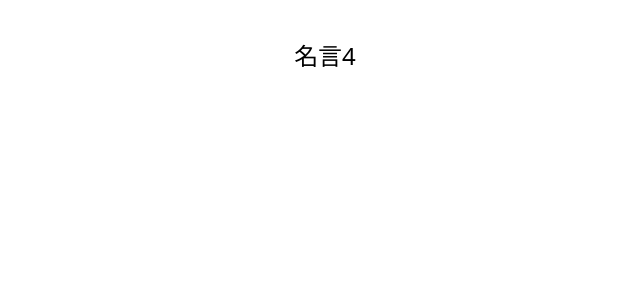
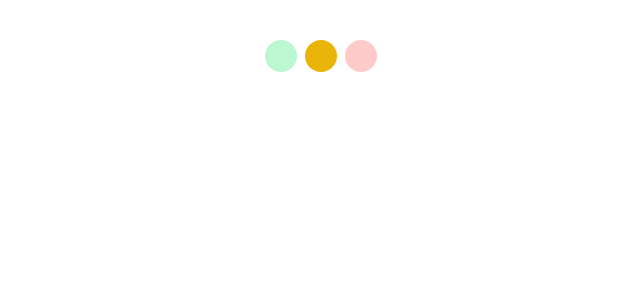
Before and after one commit to shinobu-takahata/react_easy_layout_component, a React (Vite) app: page / in a window 1280 px wide. Shown: the top 300 px of the page, without its empty margins (315-955 px from the left). Built offline with nearby package versions, Linux system fonts and the light colour scheme.

Commit message:
✨ TrafficLight Component

```diff
--- a/src/App.tsx
+++ b/src/App.tsx
@@ -6,12 +6,13 @@
 // import Temperature from "./components/Temperature/Temperature";
 // import Quiz from "./components/Quiz/Quiz";
 // import Clock from "./components/Clock/Clock";
-import RandomQuotes from "./components/RandomQuotes/RandomQuotes";
+// import RandomQuotes from "./components/RandomQuotes/RandomQuotes";
+import TrafficLight from "./components/TrafficLight/TrafficLight";
 
 function App() {
   return (
     <>
-      <RandomQuotes />
+      <TrafficLight />
     </>
   );
 }
--- /dev/null
+++ b/src/components/TrafficLight/TrafficLight.tsx
@@ -0,0 +1,31 @@
+import { useTrafficLight } from "../../hooks/useTrafficLight";
+
+export default function TrafficLight() {
+  const { currentTrafficLight } = useTrafficLight();
+
+  return (
+    <div className="mx-auto max-w-4xl mt-10">
+      <div className="flex justify-center">
+        <h3 className="text-center text-2xl">
+          <span
+            className={`inline-block w-8 h-8 rounded-full mr-2 ${
+              currentTrafficLight === "green" ? "bg-green-500" : "bg-green-200"
+            }`}
+          ></span>
+          <span
+            className={`inline-block w-8 h-8 rounded-full mr-2 ${
+              currentTrafficLight === "yellow"
+                ? "bg-yellow-500"
+                : "bg-yellow-200"
+            }`}
+          ></span>
+          <span
+            className={`inline-block w-8 h-8 rounded-full mr-2 ${
+              currentTrafficLight === "red" ? "bg-red-500" : "bg-red-200"
+            }`}
+          ></span>
+        </h3>
+      </div>
+    </div>
+  );
+}
--- /dev/null
+++ b/src/hooks/useTrafficLight.ts
@@ -0,0 +1,20 @@
+import { useEffect, useState } from "react";
+
+interface UseTrafficLight {
+  currentTrafficLight: string;
+}
+const TRAFFIC_COLOR = ["green", "yellow", "red"];
+
+export function useTrafficLight(): UseTrafficLight {
+  const [currentTrafficIndex, setCurrentTrafficIndex] = useState(0);
+  useEffect(() => {
+    const interval = setTimeout(() => {
+      setCurrentTrafficIndex((currentTrafficIndex + 1) % TRAFFIC_COLOR.length);
+    }, 1000);
+    return () => clearTimeout(interval);
+  }, [currentTrafficIndex]);
+
+  return {
+    currentTrafficLight: TRAFFIC_COLOR[currentTrafficIndex],
+  };
+}
```
